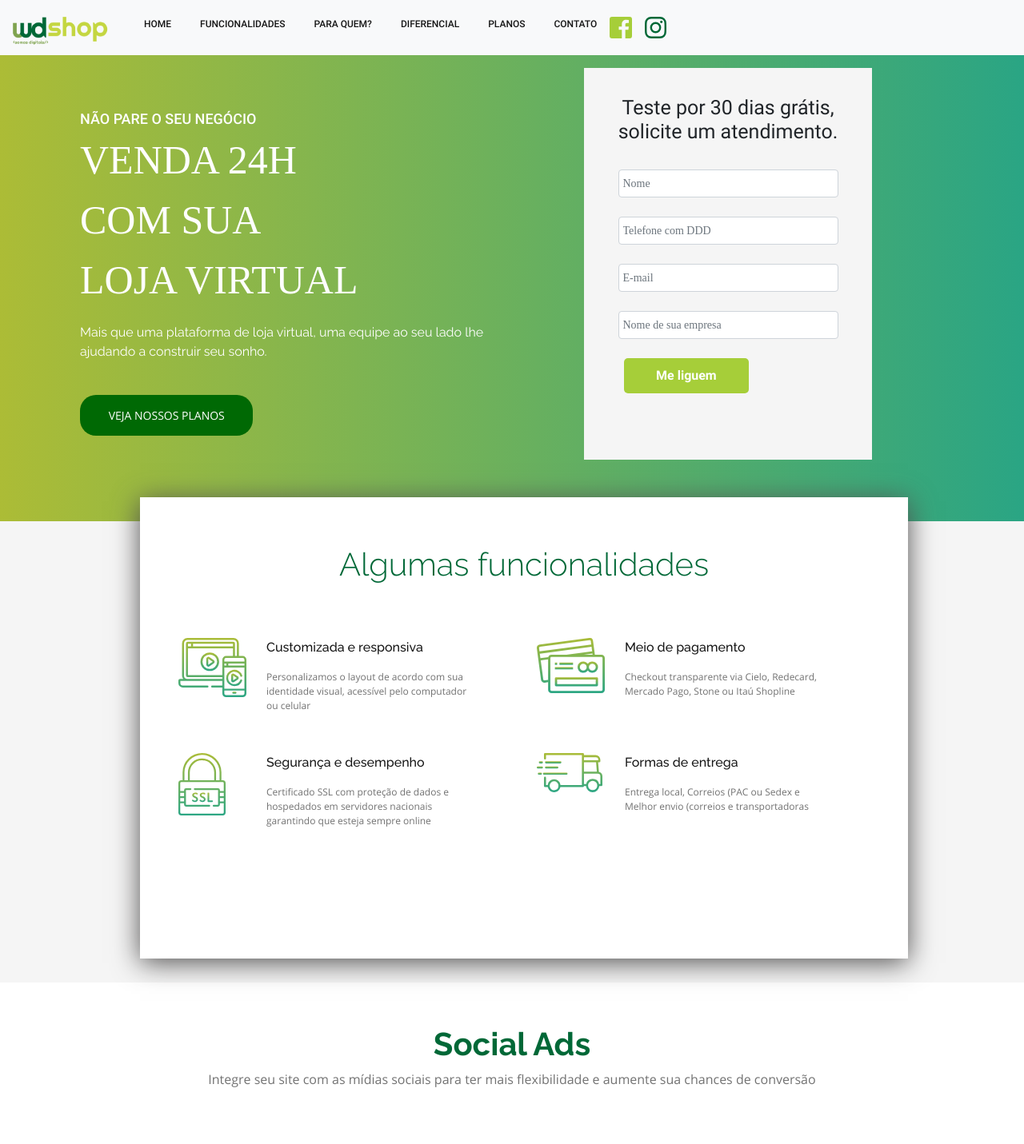
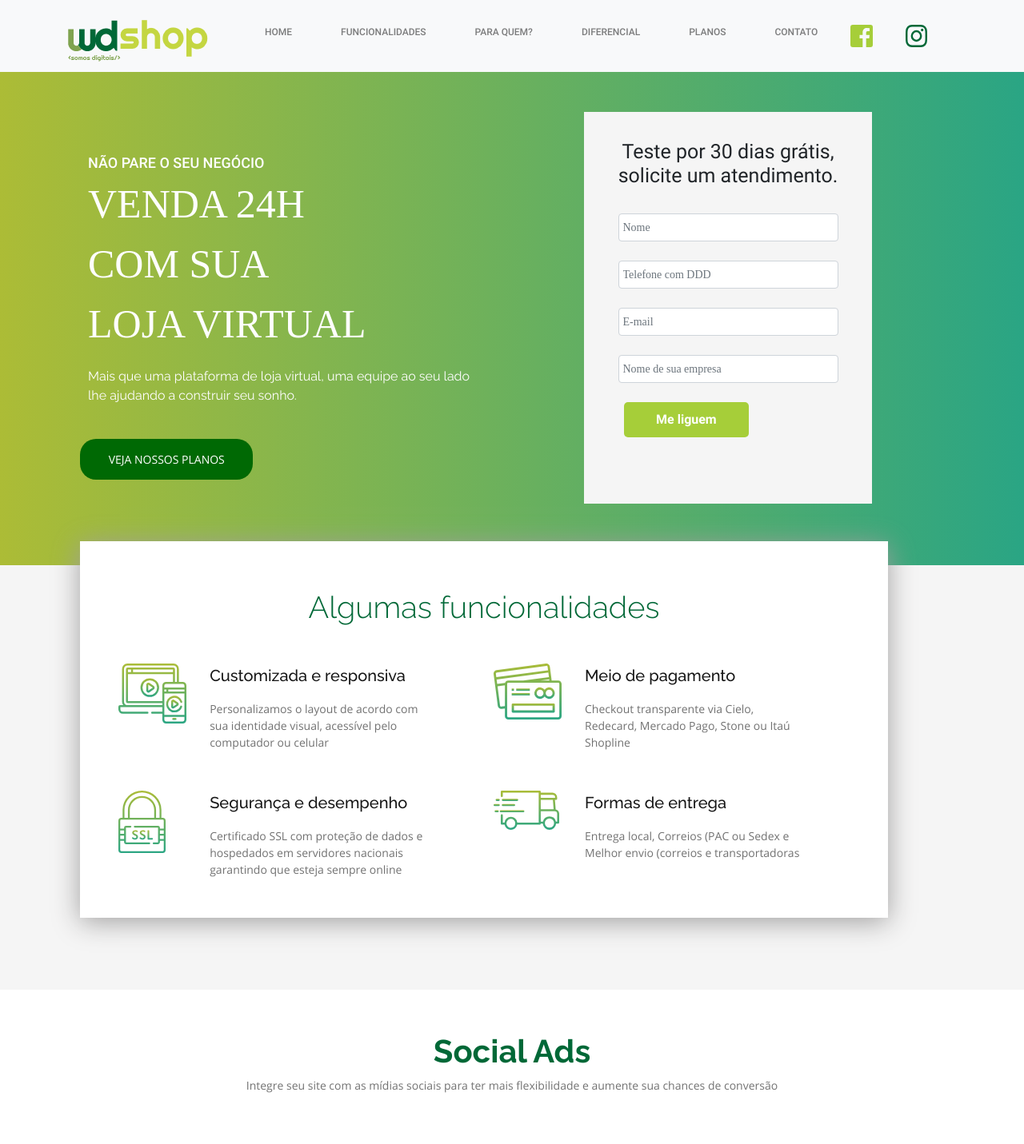
Before and after one commit to juliapelegrini/DesenvolvimentoVue, a Nuxt app: page / in a window 1280 px wide. Shown: the top 1431 px of the page at 80% size. Built offline with nearby package versions, Linux system fonts and the light colour scheme; a web font is replaced by a local one.

Commit message:
terceira versão

```diff
--- a/components/menu/menu.vue
+++ b/components/menu/menu.vue
@@ -1,59 +1,40 @@
 <template>
+  <b-navbar class="fixed-top menu" toggleable="lg" type="light" variant="light">
+    <b-container>
+      <b-navbar-brand href="#sectionvenda">
+        <img
+          class=""
+          src="../../assets/Logo.png"
+          alt="Logotipo WD House"
+        />
+      </b-navbar-brand>
 
-  <nav class="navbar navbar-expand-lg navbar-light bg-light fixed-top">
-    <a class="navbar-brand" href="#sectionvenda">
-      <img src="../../assets/Logo.png" alt="Logotipo WD House" width="120px"
-    /></a>
-    <button
-      class="navbar-toggler"
-      type="button"
-      data-toggle="collapse"
-      data-target="#navbarNavDropdown"
-      aria-controls="navbarNavDropdown"
-      aria-expanded="false"
-      aria-label="Toggle navigation"
-    >
-      <span class="navbar-toggler-icon"></span>
-    </button>
-    <div class="collapse navbar-collapse" id="navbarNavDropdown">
-      <ul class="navbar-nav">
-        <li class="nav-item active">
-          <a class="nav-link" href="#sectionvenda" id="text_menu"
-            >Home <span class="sr-only">(current)</span></a
-          >
-        </li>
-        <li class="nav-item">
-          <a class="nav-link" href="#func" id="text_menu">Funcionalidades</a>
-        </li>
-        <li class="nav-item">
-          <a class="nav-link" href="#quem" id="text_menu">Para quem?</a>
-        </li>
-        <li class="nav-item">
-          <a class="nav-link" href="#section5" id="text_menu">Diferencial</a>
-        </li>
-        <li class="nav-item">
-          <a class="nav-link" href="#planos" id="text_menu">Planos</a>
-        </li>
-        <li class="nav-item">
-          <a class="nav-link" href="#contato" id="text_menu">Contato</a>
-        </li>
-        <li class="nav-item">
-          <a class="nav-link" href="#" id="img_menu">
+      <b-navbar-toggle target="nav-collapse" class="mr-4"></b-navbar-toggle>
+
+      <b-collapse id="nav-collapse" is-nav>
+        <b-navbar-nav>
+          <b-nav-item href="#sectionvenda" id="text_menu">Home</b-nav-item>
+          <b-nav-item href="#func" id="text_menu">Funcionalidades</b-nav-item>
+          <b-nav-item href="#quem" id="text_menu">Para quem?</b-nav-item>
+          <b-nav-item href="#section5" id="text_menu">Diferencial</b-nav-item>
+          <b-nav-item href="#planos" id="text_menu">Planos</b-nav-item>
+          <b-nav-item href="#contato" id="text_menu">Contato</b-nav-item>
+          <b-nav-item href="#" id="img_menu">
             <img
               src="../../assets/facebook-square (2).svg"
               alt="Link para o Facebook"
-          /></a>
-        </li>
-        <li class="nav-item">
-          <a class="nav-link" href="#" id="img_menu"
-            ><img
+            />
+          </b-nav-item>
+          <b-nav-item href="#" id="img_menu">
+            <img
               src="../../assets/instagram (1).svg"
               alt="Link para o Instagram"
-          /></a>
-        </li>
-      </ul>
-    </div>
-  </nav>
+            />
+          </b-nav-item>
+        </b-navbar-nav>
+      </b-collapse>
+    </b-container>
+  </b-navbar>
 </template>
 
 <script>
@@ -77,7 +58,7 @@ html {
   color: #006837;
 }
 
-.bloco_h {
-  background-color: #ffffff;
+.nav-item {
+  padding-left: 25px;
 }
 </style>
--- a/components/menu/section1.vue
+++ b/components/menu/section1.vue
@@ -3,7 +3,7 @@
   <div class="section1" id="sectionvenda">
     <div class="container">
       <div class="row col-xl-12">
-        <div class="col-xl-6 col-12">
+        <div class="col-xl-6 col-lg-6 col-md-6 col-sm-12 col-12">
           <p class="texto1_s1">n&atilde;o pare o seu neg&oacute;cio</p>
           <p class="texto2_s1">
             VENDA 24H <br />
@@ -16,9 +16,9 @@
           </p>
           <button class="botao1">VEJA NOSSOS PLANOS</button>
         </div>
-        <div class="col-xl-1"></div>
+        <div class="col-xl-1 col-lg-1 col-md-1 col-sm-1 col-1"></div>
         <!--form-->
-        <div class="formulario col-xl-4">
+        <div class="formulario col-xl-4 col-lg-4 col-md-4 col-sm-12 col-12">
           <form action="/action_page.php ">
             <h1 class="titform">
               Teste por 30 dias gr&aacute;tis, <br />
@@ -68,9 +68,10 @@ export default {};
 
 <style>
 .section1 {
-  margin-top: 35px;
+  margin-top: 90px;
   background-image: linear-gradient(to right, #acbc36, #2aa584);
   padding-bottom: 6%;
+  width: 100%;
 }
 
 .texto1_s1 {
@@ -79,6 +80,7 @@ export default {};
   font-size: 18px;
   text-transform: uppercase;
   font-family: "Roboto-Medium";
+  margin-left: 10px;
 }
 
 .texto2_s1 {
@@ -87,12 +89,14 @@ export default {};
   text-transform: uppercase;
   font-family: "Roboto-Black";
   margin-top: -15px;
+  margin-left: 10px;
 }
 
 .texto3_s1 {
   color: #fefefe;
   font-size: 16px;
   font-family: "Raleway-Regular";
+  margin-left: 10px;
 }
 
 .botao1 {
--- a/components/menu/section2.vue
+++ b/components/menu/section2.vue
@@ -1,20 +1,21 @@
 <template>
   <div class="section2" id="func">
     <div class="container">
-      <div class="cartao_s2 col-xl-9">
+      <div class="cartao_s2 col-xl-12">
         <div class="row">
           <div class="cartao col-xl-12 col-12">
             <h5 class="titulo_s2">Algumas funcionalidades</h5>
 
             <div class="row itens">
-              <div class="img_s2 ml-5 col-xl-1 col-12">
+
+              <div class="img_s2 ml-5 col-xl-1 col-lg-1 col-md-2 col-sm-1 col-12">
                 <img
                   src="../../assets/computer.svg"
                   alt="Imagem de um Computador e telefone"
                 />
               </div>
 
-              <div class="col-xl-4 col-xl-1 col-12">
+              <div class="col-xl-4 col-lg-4 col-md-8 col-sm-4 col-12">
                 <p class="tit_s2 col-xl-12 col-12">
                   Customizada e responsiva
                 </p>
@@ -24,11 +25,11 @@
                 </p>
               </div>
 
-              <div class="img_s2 ml-5 col-xl-1 col-12">
+            <div class="img_s2 ml-5 col-xl-1 col-lg-1 col-md-2 col-sm-1 col-12">
                 <img src="../../assets/pay.svg" alt="Cartões" />
               </div>
 
-              <div class="col-xl-4 col-xl-1 col-12">
+              <div class="col-xl-4 col-lg-4 col-md-8 col-sm-4 col-12">
                 <p class="tit_s2 col-xl-12 col-12">
                   Meio de pagamento
                 </p>
@@ -40,11 +41,12 @@
             </div>
 
             <div class="row itens">
-              <div class="img_s2 ml-5 col-xl-1 col-12">
+
+              <div class="img_s2 ml-5 col-xl-1 col-lg-1 col-md-2 col-sm-1 col-12">
                 <img src="../../assets/ssl.svg" alt="Cadeado" />
               </div>
 
-              <div class="col-xl-4 col-xl-1 col-12">
+              <div class="col-xl-4 col-lg-4 col-md-8 col-sm-4 col-12">
                 <p class="tit_s2 col-xl-12 col-12">
                   Seguran&#231;a e desempenho
                 </p>
@@ -54,11 +56,11 @@
                 </p>
               </div>
 
-              <div class="img_s2 ml-5 col-xl-1 col-12">
+              <div class="img_s2 ml-5 col-xl-1 col-lg-1 col-md-2 col-sm-1 col-12">
                 <img src="../../assets/delivery-truck.svg" alt="Caminhão" />
               </div>
 
-              <div class="col-xl-4 col-xl-1 col-12">
+              <div class="col-xl-4 col-lg-4 col-md-8 col-sm-4 col-12">
                 <p class="tit_s2 col-xl-12 col-12">Formas de entrega</p>
                 <p class="subtit_s2 col-12">
                   Entrega local, Correios (PAC ou Sedex e Melhor envio (correios
@@ -90,33 +92,36 @@ export default {};
   width: 100%;
   height: auto;
   background-color: white;
+
 }
-@media screen and (min-width: 700px) {
+@media screen and (min-width: 600px) {
   .section2 {
     position: relative;
     width: 100%;
-    height: 577px;
+    height: 100%;
     background: #f5f5f5 0% 0% no-repeat padding-box;
     opacity: 1;
+    padding-bottom:60px;
   }
   .cartao_s2 {
-    position: absolute;
-    width: 100%;
-    height: 577px;
+    position: relative;
+    margin-left: -75px;
+    width: 91%;
+    height: 100%;
     transform: translate(90px, -30px);
     background-color: white;
-    -webkit-box-shadow: 0px 5px 32px 0px #504f4f;
-    -moz-box-shadow: 0px 5px 32px 0px #504f4f;
-    box-shadow: 0px 5px 32px 0px #504f4f;
+    -webkit-box-shadow: 0px 5px 32px 0px #a09f9f;
+    -moz-box-shadow: 0px 5px 32px 0px #a09f9f;
+    box-shadow: 0px 5px 32px 0px #a09f9f;
   }
 }
 .titulo_s2 {
   text-align: center;
-  font-size: 40px;
+  font-size: 38px;
   font-family: "Raleway-Light";
   color: #006837;
   padding-top: 60px;
-  padding-bottom: 60px;
+  padding-bottom: 40px;
 }
 
 .img_s2 {
@@ -126,12 +131,12 @@ export default {};
 .tit_s2 {
   color: #161616;
   font-family: "Raleway-Medium";
-  font-size: 16px;
+  font-size: 20px;
 }
 
 .subtit_s2 {
   color: #727272;
-  font-size: 12px;
+  font-size: 14px;
   font-family: "OpenSans";
   margin-bottom: 50px;
 }
--- a/components/menu/section3.vue
+++ b/components/menu/section3.vue
@@ -13,25 +13,25 @@
           <div class="row">
             <div class="col-10 offset-2">
               <div class="row">
-                <div class="col-xl-4 col-12">
+                <div class="col-xl-4 col-lg-4 col-md-4 col-sm-12 col-12">
                   <img src="../../assets/icon.svg" alt="" />
                   <p class="subtit_s3 mt-4">Google</p>
                   <p class="p_s3">
-                    Analise e an&uacute;ncie nas poderosas <br />
-                    ferramentas Google Analytics, Google <br />
+                    Analise e an&uacute;ncie nas poderosas
+                    ferramentas Google Analytics, Google
                     Shopping e Google Ads
                   </p>
                 </div>
-                <div class="col-xl-4 col-12">
+                <div class="col-xl-4 col-lg-4 col-md-4 col-sm-12 col-12">
                   <img src="../../assets/icon(1).svg" alt="" />
                   <p class="subtit_s3 mt-4">Facebook</p>
                   <p class="p_s3">
-                    Utilize o pixel do Facebook na sua loja <br />
+                    Utilize o pixel do Facebook na sua loja
                     virtual para fazer an&uacute;nios assertivos e de
                     remarketing
                   </p>
                 </div>
-                <div class="col-xl-4 col-12">
+                <div class="col-xl-4 col-lg-4 col-md-4 col-sm-12 col-12">
                   <img src="../../assets/icon(2).svg" alt="" />
                   <p class="subtit_s3 mt-4">Instagram</p>
                   <p class="p_s3">
@@ -70,7 +70,7 @@ export default {};
   font-family: "OpenSans";
   text-align: center;
   opacity: 0.6;
-  font-size: 16px;
+  font-size: 14px;
   padding-bottom: 5%;
 }
 
@@ -78,7 +78,7 @@ export default {};
   color: #161616;
   font-size: large;
   font-family: "Raleway-Medium";
-  font-size: 20px;
+  font-size: 18px;
 }
 
 .p_s3 {
--- a/components/menu/section6.vue
+++ b/components/menu/section6.vue
@@ -92,9 +92,9 @@ export default {};
   bottom: 0;
   background: transparent;
 
-  -webkit-box-shadow: 0px 5px 5px 0px #504f4f;
-  -moz-box-shadow: 0px 5px 5px 0px #504f4f;
-  box-shadow: 0px 5px 5px 0px #504f4f;
+  -webkit-box-shadow: 0px 5px 5px 0px #a09f9f;
+  -moz-box-shadow: 0px 5px 5px 0px #a09f9f;
+  box-shadow: 0px 5px 5px 0px #a09f9f;
 }
 .text_s6 {
   color: #727272;
--- a/package.json
+++ b/package.json
@@ -14,7 +14,11 @@
     "@nuxtjs/axios": "^5.8.0",
     "axios": "^0.19.0",
     "bootstrap-vue": "^2.16.0",
-    "nuxt": "^2.0.0"
+    "feather-icons": "^4.28.0",
+    "nuxt": "^2.0.0",
+    "vue": "^2.6.11",
+    "vue-feather": "^1.0.1",
+    "vue-feather-icons": "^5.1.0"
   },
   "devDependencies": {}
 }
```
Also changed, not shown: components/menu/section4.vue (+7 -5 lines), 2 other files (tests, documents, lock files or other folders).
